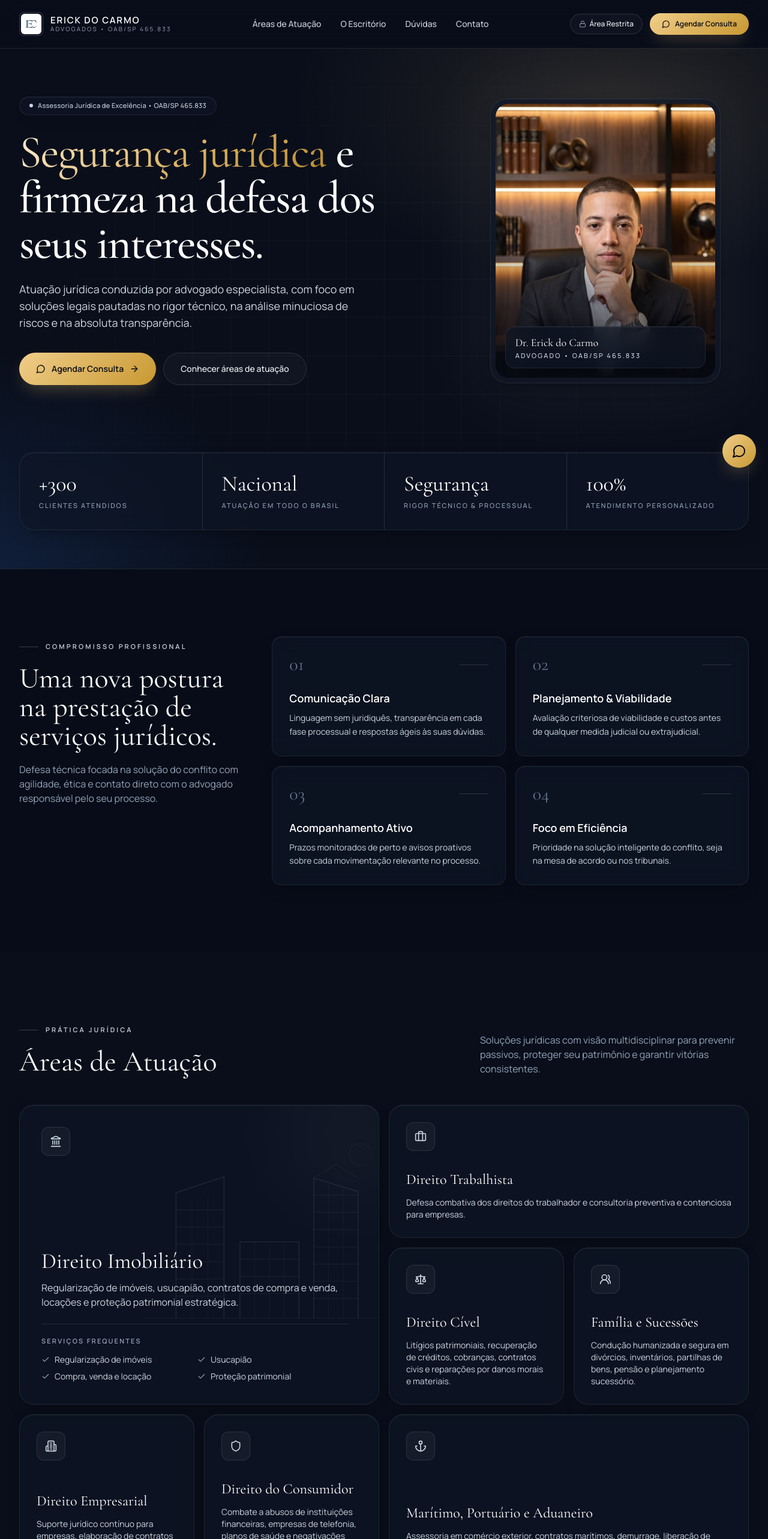
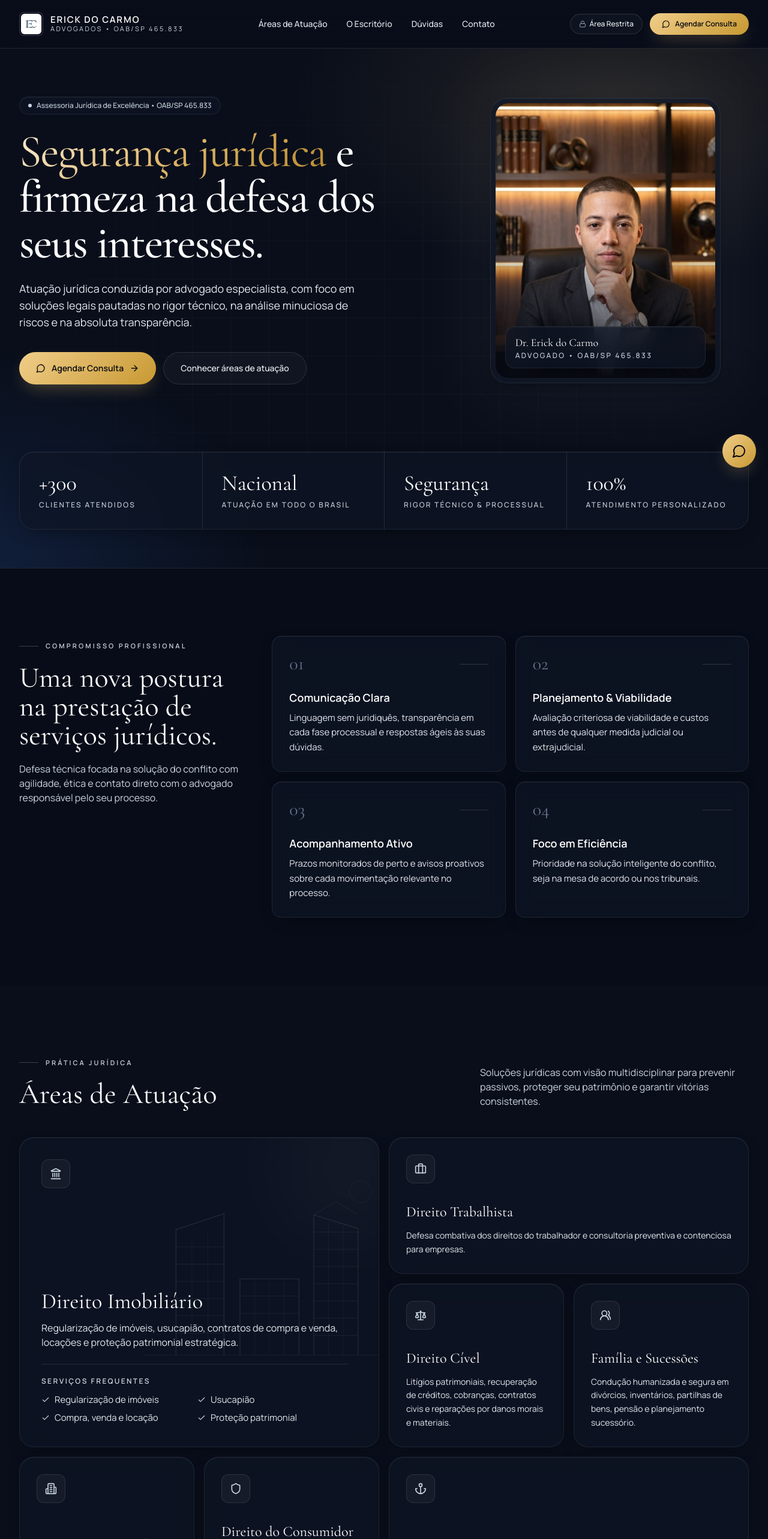
Before and after one commit to raulDEVzzz/crm-juridico, a Next.js app: page / in a window 1280 px wide. Shown: the top 2566 px of the page at 60% size. Built offline with nearby package versions, Linux system fonts and the light colour scheme; no server answers; a web font is replaced by a local one.

Commit message:
fix(landing): eleva contraste dos textos de apoio

```diff
--- a/src/app/page.tsx
+++ b/src/app/page.tsx
@@ -168,13 +168,13 @@ export default function LandingPage() {
               <span className="block truncate text-xs font-semibold tracking-[0.12em] sm:text-[15px] text-white uppercase">
                 ERICK DO CARMO
               </span>
-              <span className="block truncate text-[9px] uppercase tracking-[0.22em] text-slate-400 sm:text-[10px]">
+              <span className="block truncate text-[10px] uppercase tracking-[0.22em] text-slate-300 sm:text-[11px]">
                 Advogados • OAB/SP 465.833
               </span>
             </div>
           </Link>
 
-          <nav className="hidden items-center gap-8 text-sm font-medium text-slate-300 lg:flex">
+          <nav className="hidden items-center gap-8 text-sm font-medium text-slate-200 lg:flex">
             {[
               ["#atuacao", "Áreas de Atuação"],
               ["#escritorio", "O Escritório"],
@@ -218,14 +218,14 @@ export default function LandingPage() {
           <div className="grid-lines absolute inset-0 -z-10" />
           <div className="mx-auto grid max-w-7xl items-center gap-12 px-5 pb-16 pt-12 sm:px-8 lg:grid-cols-12 lg:pb-28 lg:pt-20">
             <div className="rise lg:col-span-7">
-              <div className="glass mb-6 inline-flex items-center gap-2 rounded-full px-4 py-1.5 text-[11px] font-medium tracking-wide text-slate-300">
+              <div className="glass mb-6 inline-flex items-center gap-2 rounded-full px-3.5 py-1.5 text-xs font-medium tracking-normal text-slate-300">
                 <span className="h-1.5 w-1.5 rounded-full bg-slate-300" />
                 Assessoria Jurídica de Excelência • OAB/SP 465.833
               </div>
               <h1 className="font-serif text-[2.5rem] font-medium leading-[1.05] tracking-tight text-white sm:text-6xl lg:text-[4.75rem]">
                 <em className="text-gold-gradient font-normal not-italic">Segurança jurídica</em> e firmeza na defesa dos seus interesses.
               </h1>
-              <p className="mt-6 max-w-xl text-base leading-relaxed text-slate-300 sm:text-lg">
+              <p className="mt-6 max-w-xl text-base leading-relaxed text-slate-200 sm:text-lg">
                 Atuação jurídica conduzida por advogado especialista, com foco em soluções legais pautadas no rigor técnico, na análise minuciosa de riscos e na absoluta transparência.
               </p>
               <div className="mt-9 flex flex-col gap-3 sm:flex-row">
@@ -263,7 +263,7 @@ export default function LandingPage() {
                   <div className="absolute inset-x-0 bottom-0 h-1/2 bg-gradient-to-t from-[#070A12] to-transparent" />
                   <div className="absolute inset-x-4 bottom-4 glass rounded-2xl px-4 py-3">
                     <p className="font-serif text-lg text-white">Dr. Erick do Carmo</p>
-                    <p className="text-[11px] uppercase tracking-[0.2em] text-slate-300 font-medium">Advogado • OAB/SP 465.833</p>
+                    <p className="text-xs uppercase tracking-[0.2em] text-slate-300 font-medium">Advogado • OAB/SP 465.833</p>
                   </div>
                 </div>
               </div>
@@ -286,7 +286,7 @@ export default function LandingPage() {
                   } ${i === 2 ? "md:border-l md:border-white/10" : ""}`}
                 >
                   <p className="font-serif text-3xl sm:text-4xl text-white">{v}</p>
-                  <p className="mt-2 text-[10px] font-medium uppercase tracking-[0.18em] text-slate-400 sm:text-[11px]">{l}</p>
+                  <p className="mt-2 text-[11px] font-medium uppercase tracking-[0.18em] text-slate-300 sm:text-xs">{l}</p>
                 </div>
               ))}
             </div>
@@ -302,7 +302,7 @@ export default function LandingPage() {
                 <h2 className="font-serif text-3xl sm:text-5xl leading-tight text-white">
                   Uma nova postura na prestação de serviços jurídicos.
                 </h2>
-                <p className="mt-5 text-sm sm:text-base leading-relaxed text-slate-400">
+                <p className="mt-5 text-[15px] sm:text-base leading-relaxed text-slate-300">
                   Defesa técnica focada na solução do conflito com agilidade, ética e contato direto com o advogado responsável pelo seu processo.
                 </p>
               </div>
@@ -314,7 +314,7 @@ export default function LandingPage() {
                       <span className="h-px w-12 bg-white/15 transition-all group-hover:w-20 group-hover:bg-white/40" />
                     </div>
                     <h3 className="mt-6 text-lg font-semibold text-white">{v.t}</h3>
-                    <p className="mt-2 text-sm leading-relaxed text-slate-300">{v.d}</p>
+                    <p className="mt-2 text-[15px] leading-relaxed text-slate-200">{v.d}</p>
                   </div>
                 ))}
               </div>
@@ -330,7 +330,7 @@ export default function LandingPage() {
                 <Eyebrow>Prática jurídica</Eyebrow>
                 <h2 className="font-serif text-3xl sm:text-5xl text-white">Áreas de Atuação</h2>
               </div>
-              <p className="max-w-md text-sm sm:text-base text-slate-400">
+              <p className="max-w-md text-[15px] sm:text-base text-slate-300">
                 Soluções jurídicas com visão multidisciplinar para prevenir passivos, proteger seu patrimônio e garantir vitórias consistentes.
               </p>
             </div>
@@ -357,16 +357,16 @@ export default function LandingPage() {
                   </div>
                   <div className={`relative mt-8 ${big ? "max-w-[92%] sm:max-w-lg" : ""}`}>
                     <h3 className={`font-serif text-white ${big ? "text-3xl sm:text-4xl" : "text-xl sm:text-2xl"}`}>{t}</h3>
-                    <p className={`mt-3 leading-relaxed text-slate-300 ${big ? "text-sm sm:text-base" : "text-xs sm:text-sm"}`}>{d}</p>
+                    <p className={`mt-3 leading-relaxed text-slate-200 ${big ? "text-[15px] sm:text-base" : "text-sm"}`}>{d}</p>
                     {big && (
                       <div className="mt-6 border-t border-white/10 pt-5">
-                        <p className="text-[11px] font-semibold uppercase tracking-[0.2em] text-slate-400">
+                        <p className="text-xs font-semibold uppercase tracking-[0.2em] text-slate-300">
                           Serviços frequentes
                         </p>
                         <ul className="mt-3 grid gap-2 sm:grid-cols-2">
                           {imobiliarioServices.map((service) => (
-                            <li key={service} className="flex items-center gap-2 text-sm text-slate-300">
-                              <Check className="h-3.5 w-3.5 shrink-0 text-slate-400" />
+                            <li key={service} className="flex items-center gap-2 text-[15px] text-slate-200">
+                              <Check className="h-3.5 w-3.5 shrink-0 text-slate-300" />
                               {service}
                             </li>
                           ))}
@@ -402,7 +402,7 @@ export default function LandingPage() {
               </div>
               <div className="absolute -bottom-6 right-4 hidden rounded-2xl border border-[#0B1220]/10 bg-white px-6 py-4 shadow-xl shadow-[#0B1220]/10 sm:block">
                 <p className="font-serif text-3xl text-[#7C5B1D]">+300</p>
-                <p className="text-[11px] uppercase tracking-[0.18em] text-[#5A6270]">Clientes atendidos</p>
+                <p className="text-xs uppercase tracking-[0.18em] text-[#5A6270]">Clientes atendidos</p>
               </div>
             </div>
             <div className="order-1 lg:order-2">
@@ -410,11 +410,11 @@ export default function LandingPage() {
               <h2 className="font-serif text-3xl sm:text-5xl leading-tight text-[#0B1220]">
                 Soluções construídas com ética, técnica apurada e foco no resultado.
               </h2>
-              <p className="mt-6 text-base sm:text-lg leading-relaxed text-[#3E4757]">
+              <p className="mt-6 text-base sm:text-lg leading-relaxed text-[#334052]">
                 Com estrutura moderna e atuação consultiva e contenciosa, unimos a precisão do Direito ao dinamismo digital, garantindo que cada cliente tenha uma defesa robusta e um plano de ação sob medida.
               </p>
               <figure className="mt-8 border-l-2 border-[#7C5B1D]/45 pl-6">
-                <p className="text-[11px] font-semibold uppercase tracking-[0.25em] text-[#7C5B1D]">Compromisso</p>
+                <p className="text-xs font-semibold uppercase tracking-[0.25em] text-[#7C5B1D]">Compromisso</p>
                 <blockquote className="mt-2 font-serif text-xl sm:text-2xl italic leading-snug text-[#1B2433]">
                   “Defesa combativa, transparência contínua e foco na melhor solução para o cliente.”
                 </blockquote>
@@ -429,7 +429,7 @@ export default function LandingPage() {
             <div className="lg:col-span-4">
               <Eyebrow>Esclarecimentos</Eyebrow>
               <h2 className="font-serif text-3xl sm:text-5xl text-white">Perguntas Frequentes</h2>
-              <p className="mt-5 text-sm sm:text-base text-slate-400">
+              <p className="mt-5 text-[15px] sm:text-base text-slate-300">
                 Tire suas principais dúvidas sobre o modelo de atuação e o início do atendimento.
               </p>
             </div>
@@ -441,11 +441,11 @@ export default function LandingPage() {
                   open={i === 0}
                 >
                   <summary className="flex cursor-pointer list-none items-center gap-5 [&::-webkit-details-marker]:hidden">
-                    <span className="font-serif text-xl text-slate-500">{String(i + 1).padStart(2, "0")}</span>
+                    <span className="font-serif text-xl text-slate-400">{String(i + 1).padStart(2, "0")}</span>
                     <span className="flex-1 text-base font-medium text-white sm:text-lg">{f.q}</span>
                     <Plus className="h-5 w-5 shrink-0 text-slate-300 transition-transform duration-300 group-open:rotate-45" />
                   </summary>
-                  <p className="mt-4 pl-10 text-sm leading-relaxed text-slate-300 sm:text-base">{f.a}</p>
+                  <p className="mt-4 pl-10 text-[15px] leading-relaxed text-slate-200 sm:text-base">{f.a}</p>
                 </details>
               ))}
             </div>
@@ -462,7 +462,7 @@ export default function LandingPage() {
                 <h2 className="font-serif text-3xl sm:text-5xl leading-tight text-white">
                   Vamos analisar o seu caso?
                 </h2>
-                <p className="mt-5 max-w-md text-base sm:text-lg text-slate-300">
+                <p className="mt-5 max-w-md text-base sm:text-lg text-slate-200">
                   Conte com uma análise inicial atenta para entender o cenário, os riscos e os caminhos jurídicos possíveis.
                 </p>
                 <div className="mt-8 flex flex-wrap gap-2">
@@ -475,7 +475,7 @@ export default function LandingPage() {
                     return (
                       <span
                         key={l as string}
-                        className="inline-flex items-center gap-2 rounded-full border border-white/10 bg-[#070A12]/60 px-3.5 py-1.5 text-xs text-slate-300"
+                        className="inline-flex items-center gap-2 rounded-full border border-white/10 bg-[#070A12]/60 px-3.5 py-1.5 text-[13px] text-slate-200"
                       >
                         <Ic className="h-3.5 w-3.5 text-slate-300" /> {l as string}
                       </span>
@@ -515,7 +515,7 @@ export default function LandingPage() {
                           <Ic className="h-4 w-4" />
                         </div>
                         <div className="min-w-0">
-                          <p className="text-[10px] uppercase tracking-[0.2em] text-slate-400">{k as string}</p>
+                          <p className="text-[11px] uppercase tracking-[0.2em] text-slate-300">{k as string}</p>
                           <p className="break-words text-sm font-medium text-white sm:text-base">{v as string}</p>
                         </div>
                       </>
@@ -545,7 +545,7 @@ export default function LandingPage() {
                       href={href}
                       target="_blank"
                       rel="noopener noreferrer"
-                      className="btn-ghost inline-flex items-center gap-2 rounded-full px-4 py-2 text-xs font-medium"
+                      className="btn-ghost inline-flex items-center gap-2 rounded-full px-4 py-2 text-[13px] font-medium"
                     >
                       <Icon className="h-3.5 w-3.5 text-slate-300" /> {label}
                     </a>
@@ -559,12 +559,12 @@ export default function LandingPage() {
 
       {/* Footer */}
       <footer className="border-t border-white/10 bg-[#05080F]">
-        <div className="mx-auto grid max-w-7xl gap-8 px-5 py-12 text-xs text-slate-400 sm:px-8 md:grid-cols-3 md:items-center">
+        <div className="mx-auto grid max-w-7xl gap-8 px-5 py-12 text-sm text-slate-300 sm:px-8 md:grid-cols-3 md:items-center">
           <div>
             <p className="text-sm font-semibold tracking-[0.12em] text-white">ERICK DO CARMO ADVOGADOS</p>
-            <p className="mt-1 uppercase tracking-[0.2em] text-slate-400">Assessoria Jurídica • OAB/SP 465.833</p>
+            <p className="mt-1 uppercase tracking-[0.2em] text-slate-300">Assessoria Jurídica • OAB/SP 465.833</p>
           </div>
-          <div className="space-y-1.5 md:text-center text-slate-400">
+          <div className="space-y-1.5 md:text-center text-slate-300">
             <p>Informativo profissional em conformidade com o Código de Ética e Disciplina da OAB e o Provimento nº 205/2021.</p>
             <p>© {new Date().getFullYear()} Erick do Carmo Advogados. Todos os direitos reservados.</p>
             <p>
@@ -581,7 +581,7 @@ export default function LandingPage() {
           </div>
           <Link
             href="/login"
-            className="btn-ghost inline-flex w-fit items-center gap-1.5 rounded-full px-4 py-2 md:justify-self-end text-xs"
+            className="btn-ghost inline-flex w-fit items-center gap-1.5 rounded-full px-4 py-2 md:justify-self-end text-[13px]"
           >
             <Lock className="h-3 w-3 text-slate-400" /> Acesso Restrito
           </Link>
```
Also changed, not shown: src/components/landing/mobile-nav.tsx (+4 -4 lines).
